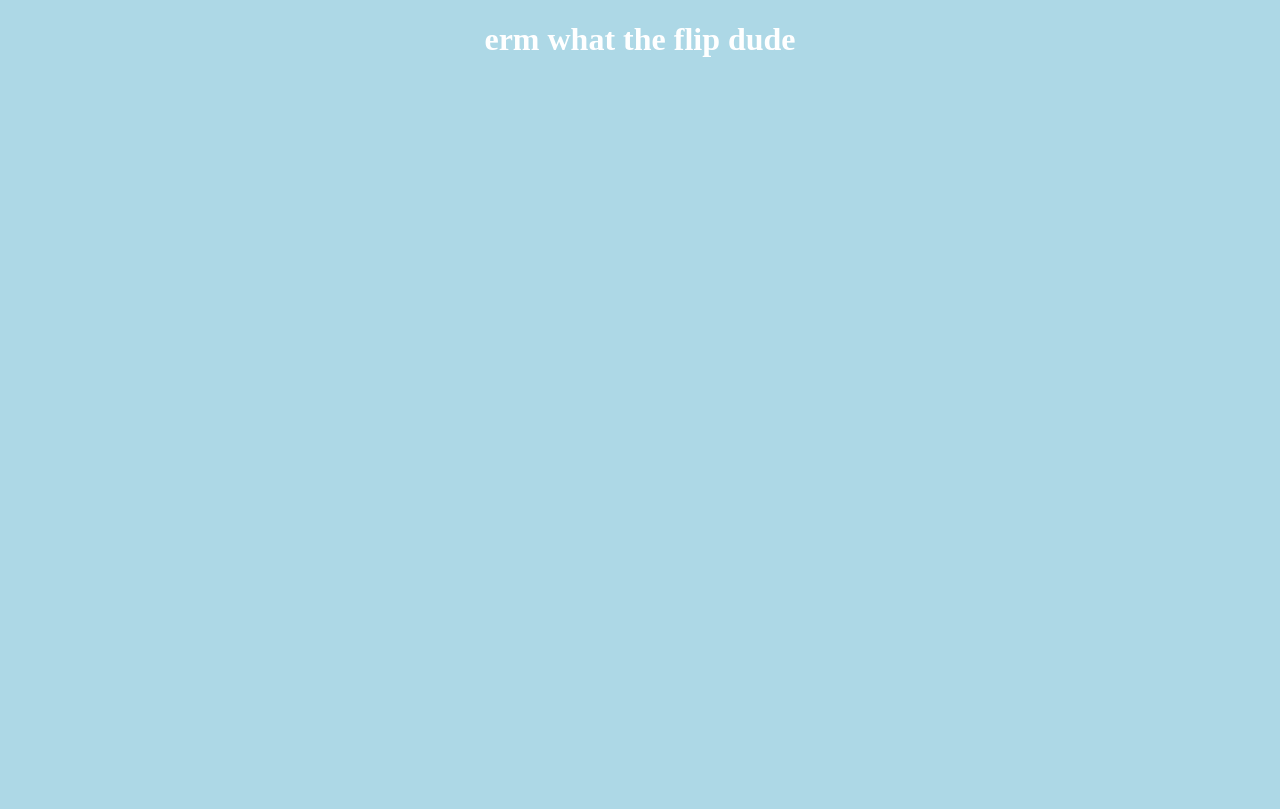
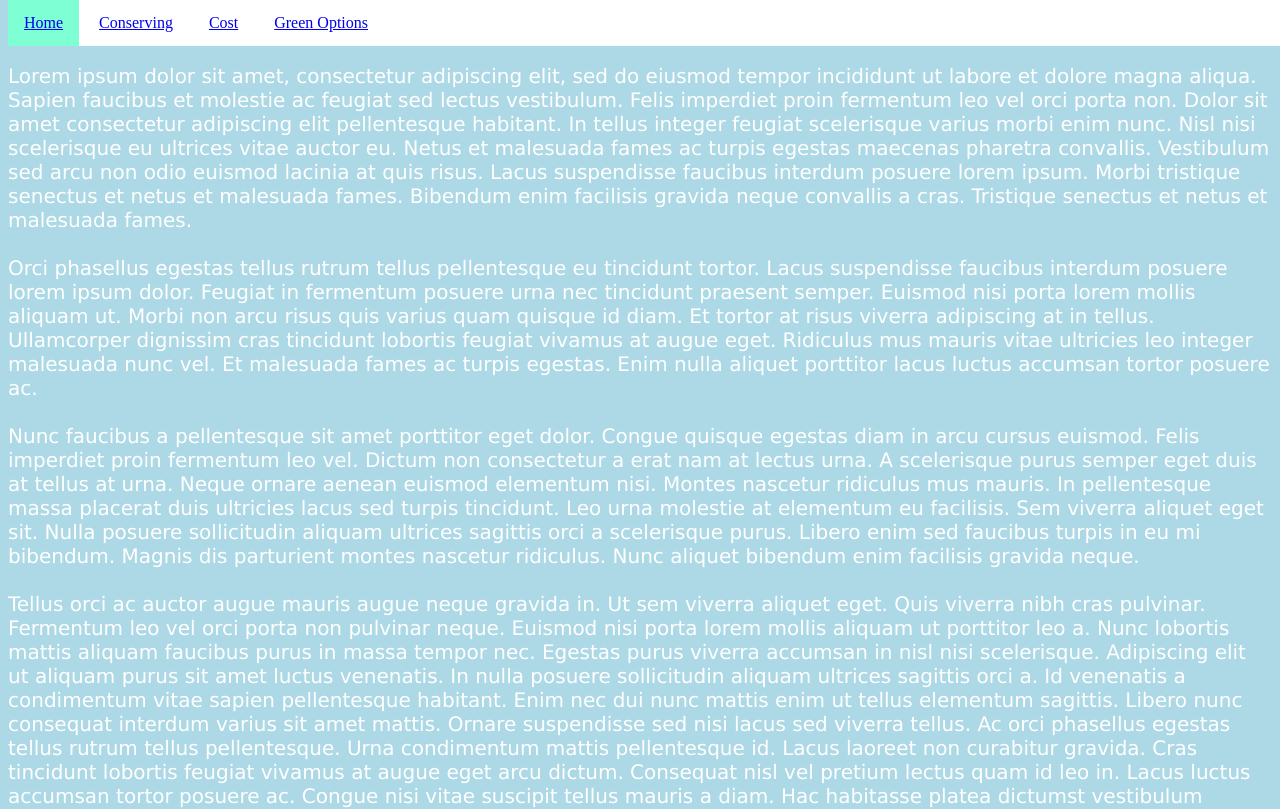
Before and after one commit to zahmbie1/TSAGreenWebsite, a plain HTML site: page index.html in a window 1280 px wide. Shown: the top 809 px of the page. Drawn offline with Linux system fonts and the light colour scheme.

Commit message:
goof html

```diff
--- a/index.html
+++ b/index.html
@@ -2,8 +2,29 @@
 <html>
   <head>
     <link rel="stylesheet" href="style.css">
+
   </head>
-<body>
-  <h1>erm what the flip dude</h1>
-</body>
+  <body>
+    <div class="header">
+      <ul>
+        <li><a class="active" href="index.html">Home</a></li>
+        <li><a href="index.html">Conserving</a></li>
+        <li><a href="index.html">Cost</a></li>
+        <li><a href="index.html".active>Green Options</a></li>
+      </ul></div>
+    <br>
+    <br>
+    <p>Lorem ipsum dolor sit amet, consectetur adipiscing elit, sed do eiusmod tempor incididunt ut labore et dolore magna aliqua. Sapien faucibus et molestie ac feugiat sed lectus vestibulum. Felis imperdiet proin fermentum leo vel orci porta non. Dolor sit amet consectetur adipiscing elit pellentesque habitant. In tellus integer feugiat scelerisque varius morbi enim nunc. Nisl nisi scelerisque eu ultrices vitae auctor eu. Netus et malesuada fames ac turpis egestas maecenas pharetra convallis. Vestibulum sed arcu non odio euismod lacinia at quis risus. Lacus suspendisse faucibus interdum posuere lorem ipsum. Morbi tristique senectus et netus et malesuada fames. Bibendum enim facilisis gravida neque convallis a cras. Tristique senectus et netus et malesuada fames.
+      <br>
+      <br>
+      Orci phasellus egestas tellus rutrum tellus pellentesque eu tincidunt tortor. Lacus suspendisse faucibus interdum posuere lorem ipsum dolor. Feugiat in fermentum posuere urna nec tincidunt praesent semper. Euismod nisi porta lorem mollis aliquam ut. Morbi non arcu risus quis varius quam quisque id diam. Et tortor at risus viverra adipiscing at in tellus. Ullamcorper dignissim cras tincidunt lobortis feugiat vivamus at augue eget. Ridiculus mus mauris vitae ultricies leo integer malesuada nunc vel. Et malesuada fames ac turpis egestas. Enim nulla aliquet porttitor lacus luctus accumsan tortor posuere ac.
+      <br>
+      <br>
+      Nunc faucibus a pellentesque sit amet porttitor eget dolor. Congue quisque egestas diam in arcu cursus euismod. Felis imperdiet proin fermentum leo vel. Dictum non consectetur a erat nam at lectus urna. A scelerisque purus semper eget duis at tellus at urna. Neque ornare aenean euismod elementum nisi. Montes nascetur ridiculus mus mauris. In pellentesque massa placerat duis ultricies lacus sed turpis tincidunt. Leo urna molestie at elementum eu facilisis. Sem viverra aliquet eget sit. Nulla posuere sollicitudin aliquam ultrices sagittis orci a scelerisque purus. Libero enim sed faucibus turpis in eu mi bibendum. Magnis dis parturient montes nascetur ridiculus. Nunc aliquet bibendum enim facilisis gravida neque.
+      <br>
+      <br>
+      Tellus orci ac auctor augue mauris augue neque gravida in. Ut sem viverra aliquet eget. Quis viverra nibh cras pulvinar. Fermentum leo vel orci porta non pulvinar neque. Euismod nisi porta lorem mollis aliquam ut porttitor leo a. Nunc lobortis mattis aliquam faucibus purus in massa tempor nec. Egestas purus viverra accumsan in nisl nisi scelerisque. Adipiscing elit ut aliquam purus sit amet luctus venenatis. In nulla posuere sollicitudin aliquam ultrices sagittis orci a. Id venenatis a condimentum vitae sapien pellentesque habitant. Enim nec dui nunc mattis enim ut tellus elementum sagittis. Libero nunc consequat interdum varius sit amet mattis. Ornare suspendisse sed nisi lacus sed viverra tellus. Ac orci phasellus egestas tellus rutrum tellus pellentesque. Urna condimentum mattis pellentesque id. Lacus laoreet non curabitur gravida. Cras tincidunt lobortis feugiat vivamus at augue eget arcu dictum. Consequat nisl vel pretium lectus quam id leo in. Lacus luctus accumsan tortor posuere ac. Congue nisi vitae suscipit tellus mauris a diam.
+
+      Hac habitasse platea dictumst vestibulum rhoncus est pellentesque. Lectus arcu bibendum at varius vel pharetra vel turpis nunc. Et leo duis ut diam. Elit eget gravida cum sociis natoque. Augue lacus viverra vitae congue eu consequat ac felis donec. Nibh cras pulvinar mattis nunc sed blandit libero. Eu lobortis elementum nibh tellus molestie nunc. Augue interdum velit euismod in pellentesque massa placerat duis ultricies. Urna molestie at elementum eu. Arcu risus quis varius quam quisque id diam. Consectetur adipiscing elit duis tristique sollicitudin nibh. Enim diam vulputate ut pharetra sit amet aliquam. Tempus quam pellentesque nec nam. Consequat mauris nunc congue nisi vitae suscipit tellus mauris. Rhoncus aenean vel elit scelerisque mauris pellentesque pulvinar pellentesque habitant. Varius vel pharetra vel turpis nunc. Dui faucibus in ornare quam viverra orci.</p>
+  </body>
 </html>
```
